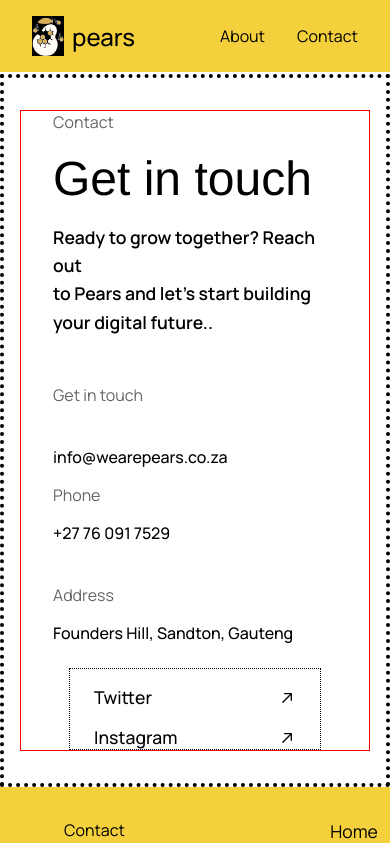
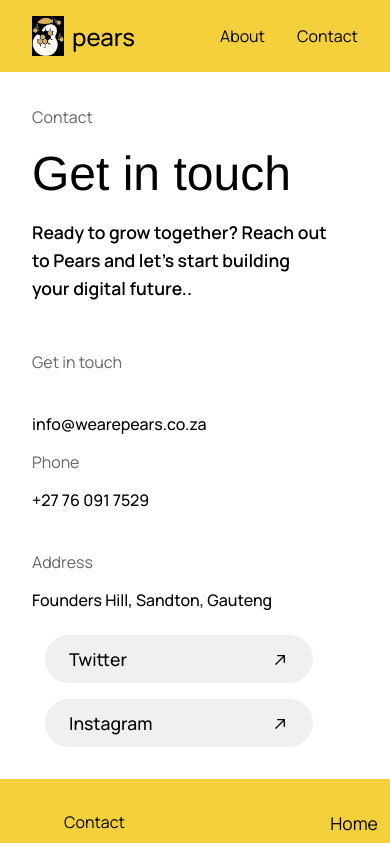
Before and after one commit to Pears-co-za/pears.co.za, a React (Create React App) app: page /contact in a window 390 px wide. Shown: the top 843 px of the page. Built offline with nearby package versions, Linux system fonts and the light colour scheme.

Commit message:
fix responsiveness on not found page

```diff
--- a/src/components/pages/Contact.jsx
+++ b/src/components/pages/Contact.jsx
@@ -1,5 +1,4 @@
 import { SocialMediaButtonCTA } from "../common/ButtonCTA";
-// import Accordion from "../common/Accordion";
 import FadeIn from "../common/FadeIn";
 import styles from '../modules/contact.module.css';
 import {
--- a/src/styles/404.styles.js
+++ b/src/styles/404.styles.js
@@ -3,6 +3,9 @@ import { colors } from "../constants";
 
 export const Styled404Container = styled.div`
     padding: 1rem 2rem;
+     @media only screen and (max-width: 600px){
+        padding: 1rem 1rem;
+    }
 `;
 
 export const StyledDisplayHeading = styled.div`
@@ -10,13 +13,7 @@ export const StyledDisplayHeading = styled.div`
     flex-direction: column;
     padding: 2rem 4rem;
     flex-wrap:wrap;
-    height: 60vh;
     word-break: normal;
-
-    // 0 - 1540px (width) & 0 - 890px (height)
-    @media only screen and (max-width: 1540px) and (max-height: 890px){
-        height: 90vh;
-    }
 `;
 
 
@@ -25,13 +22,13 @@ export const StyledHightlightText = styled.span`
 `;
 
 export const StyledH1 = styled.h1`
-    font-size: 3.7rem;
+    font-size: 3rem;
     font-weight: 500;
     margin-top: 1rem;
     margin-bottom: 3.5rem;
 
-    @media only screen and (max-width: 880px){
-        font-size: 2.5rem;
+    @media only screen and (max-width: 600px){
+        font-size: 2.2rem;
     }
 `;
 
--- a/src/styles/ButtonCTA.styles.js
+++ b/src/styles/ButtonCTA.styles.js
@@ -41,6 +41,28 @@ export const StyledSocialMediaButton = styled(Link)`
   transition: all 0.2s ease;
   font-size: 1.1rem;
 
+  @media only screen and (max-width: 600px){
+        background-color: #F0F0F0;
+        color: black;
+        padding: 0.75rem 1.5rem;
+        border-radius: 100px;
+
+         svg {
+            transform: rotate(-45deg);
+            transition: transform 0.2s ease;
+        }
+
+        &:hover {
+            background-color: white;
+            border: 1px solid black;
+
+            svg {
+                transform: rotate(0deg);
+            }
+        }
+   }
+
+
   svg {
     transform: rotate(-45deg);
     transition: transform 0.2s ease;
@@ -70,6 +92,10 @@ export const StyledGoHomeButton = styled(Link)`
   border: 1px solid transparent;
   transition: all 0.2s ease;
 
+   @media only screen and (max-width: 600px){
+        font-size: 1rem;
+    }
+
   svg {
     transform: rotate(-45deg);
     transition: transform 0.2s ease;
--- a/src/styles/Contact.styles.js
+++ b/src/styles/Contact.styles.js
@@ -3,36 +3,31 @@ import styled from "styled-components";
 
 export const StyledContactContainer = styled.div`
     padding: 2rem 4rem;
-    min-width: 100vw;
+    // width: 100%;
+    // min-width:350px;
+    // margin: 6rem 0rem;
+
     @media only screen and (min-width: 1540px){
         padding: 2rem 14rem;
     }
 
     @media only screen and (max-width: 500px){
-        border: 4px black dotted;
         padding: 2rem 1rem;
     }
 `;
 
 export const StyledDisplayHeading = styled.div`
     display:flex;
-    border: 1px red solid;
     flex-wrap: wrap;
 
-    // 0 - 1540px (width) & 0 - 890px (height)
-    @media only screen and (max-width: 1540px) and (max-height: 890px){
-
-    }
-
     @media only screen and (max-width: 500px){
-        padding: 0rem 2rem;
+        padding: 0rem 1rem;
     }
 
 `;
 export const LeftPanel = styled.div`
     display:flex;
     flex-direction: column;
-    height: 90%;
     flex: 2;
     justify-content: space-between;
     word-break: normal;
@@ -40,24 +35,21 @@ export const LeftPanel = styled.div`
 export const RightPanel = styled.div`
     display:flex;
     flex-direction: column;
-    //height: 90%;
     justify-content: flex-end;
-    border: 1px red solid;
     flex: 0 0 300px;
     margin-top: 1.5rem;
+    // border: 1px solid red;
+
 
     @media only screen and (max-width: 800px){
         flex-shrink: 2;
         width: min-content;
-        border: 1px purple solid;
+        gap: 1rem;
+        margin: 1.5rem auto 0rem;
     }
 
-    @media only screen and (max-width: 400px){
-        // border: 1px red solid;
-        flex-shrink: 2;
-        min-width: 200px;
-        border: 1px black dotted;
-        margin: 1.5rem 1rem 0rem;
+    @media only screen and (max-width: 500px){
+        padding-right: 2rem;
     }
 `;
 
@@ -79,10 +71,5 @@ export const StyledH2 = styled.h2`
 
     @media only screen and (max-width: 1540px){
         font-size: 1.1rem;
-        // border: 1px red solid;
     }
 `;
-
-export const StyledServicesSection = styled.div`
-margin: 4.125rem 0 3rem;
-`;
```
